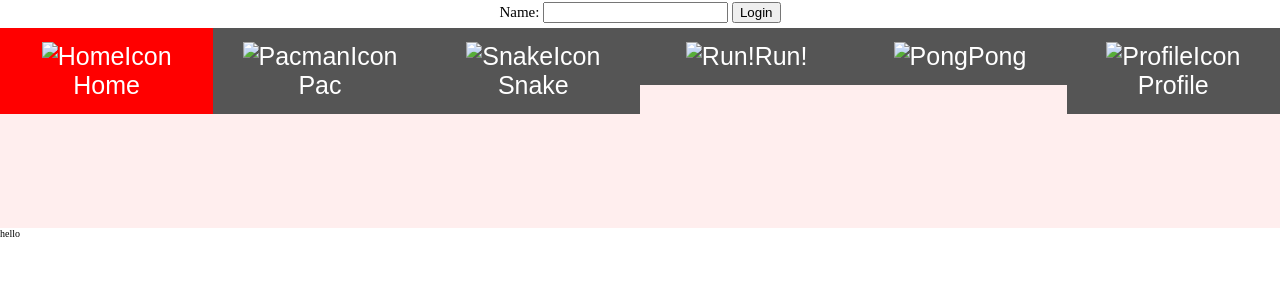
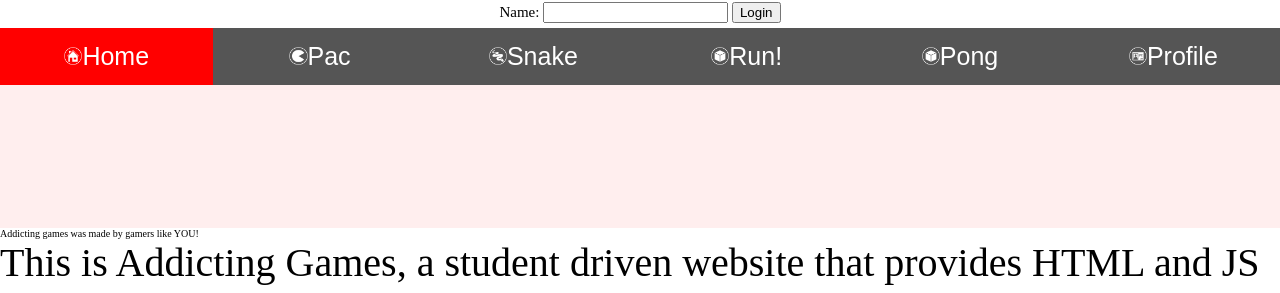
Before and after one commit to martinguerra7/addictingGames, a plain HTML site: page AddictingGames/index.html in a window 1280 px wide. Shown: the part 104-397 px from the top of the page. Drawn offline with Linux system fonts and the light colour scheme; files whose address does not match are found by name.

Commit message:
Update index.html
Added bottom text
Tried to align tab text but didn't work
Changed .ico to .png (icon files are in .png)

```diff
--- a/AddictingGames/index.html
+++ b/AddictingGames/index.html
@@ -21,12 +21,12 @@
 
   <main class="main-content">
   <!-- //buttons on front page -->
-  <button class="tablink" onclick="openPage('Home', this, 'red')" id="defaultOpen"><img class="icons" src="images/home.ico" alt="HomeIcon"/>Home</button>
-  <button class="tablink" onclick="openPage('Pacman', this, 'green')"><img class="icons" src="images/pac.ico" alt="PacmanIcon"/>Pac</button>
-  <button class="tablink" onclick="openPage('SnakeGame', this, 'blue')"><img class="icons" src="images/snake.ico" alt="SnakeIcon"/>Snake</button>
-  <button class="tablink" onclick="openPage('Run!', this, '#e78800')"><img class="icons" src="images/cube.ico" alt="Run!"/>Run!</button>
-  <button class="tablink" onclick="openPage('Pong', this, '#e78800')"><img class="icons" src="images/cube.ico" alt="Pong"/>Pong</button>
-  <button class="tablink" onclick="openPage('Profile', this, 'OLIVE')"><img class="icons" src="images/profile.ico" alt="ProfileIcon"/>Profile</button>
+  <button class="tablink" onclick="openPage('Home', this, 'red')" id="defaultOpen"><img class="icons" src="images/home.png" alt="HomeIcon"/>Home</button>
+  <button class="tablink" onclick="openPage('Pacman', this, 'green')"><img class="icons" src="images/pac.png" alt="PacmanIcon"/>Pac</button>
+  <button class="tablink" onclick="openPage('SnakeGame', this, 'blue')"><img class="icons" src="images/snake.png" alt="SnakeIcon"/>Snake</button>
+  <button class="tablink" onclick="openPage('Run!', this, '#e78800')"><img class="icons" src="images/cube.png" alt="Run!"/>Run!</button>
+  <button class="tablink" onclick="openPage('Pong', this, '#e78800')"><img class="icons" src="images/cube.png" alt="Pong"/>Pong</button>
+  <button class="tablink" onclick="openPage('Profile', this, 'OLIVE')"><img class="icons" src="images/profile.png" alt="ProfileIcon"/>Profile</button>
 
 
   <!-- //one div per tab, depends on what is clicked -->
@@ -60,7 +60,9 @@
   </div>
 </main>
 <footer>
-    <div class="footerText">hello</div>
+	<div class="footerText">Addicting games was made by gamers like YOU!</div>
+	<div class="footerText2">This is Addicting Games, a student driven website that provides HTML and JS games right to your browser!</div>
+	<div class="footerText3">©2018 NAMES</div>
 </footer>
 <script src="scripts/main.js" charset="utf-8"></script>
 </body>
```
